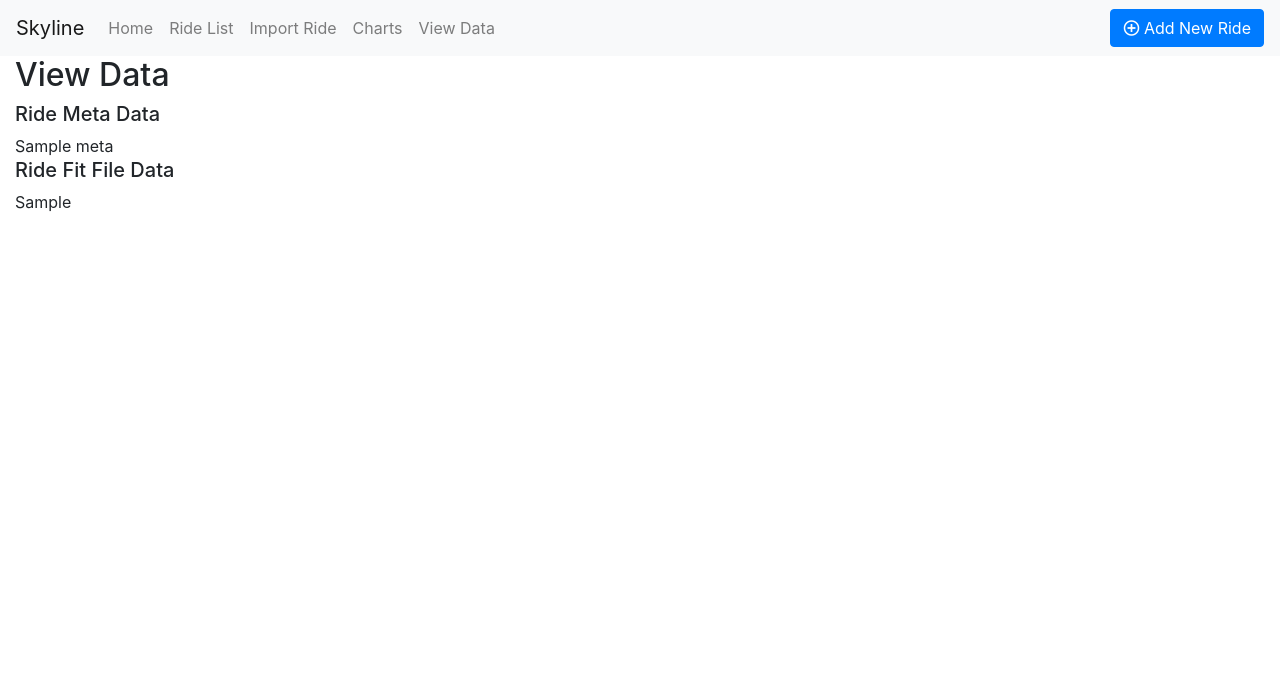
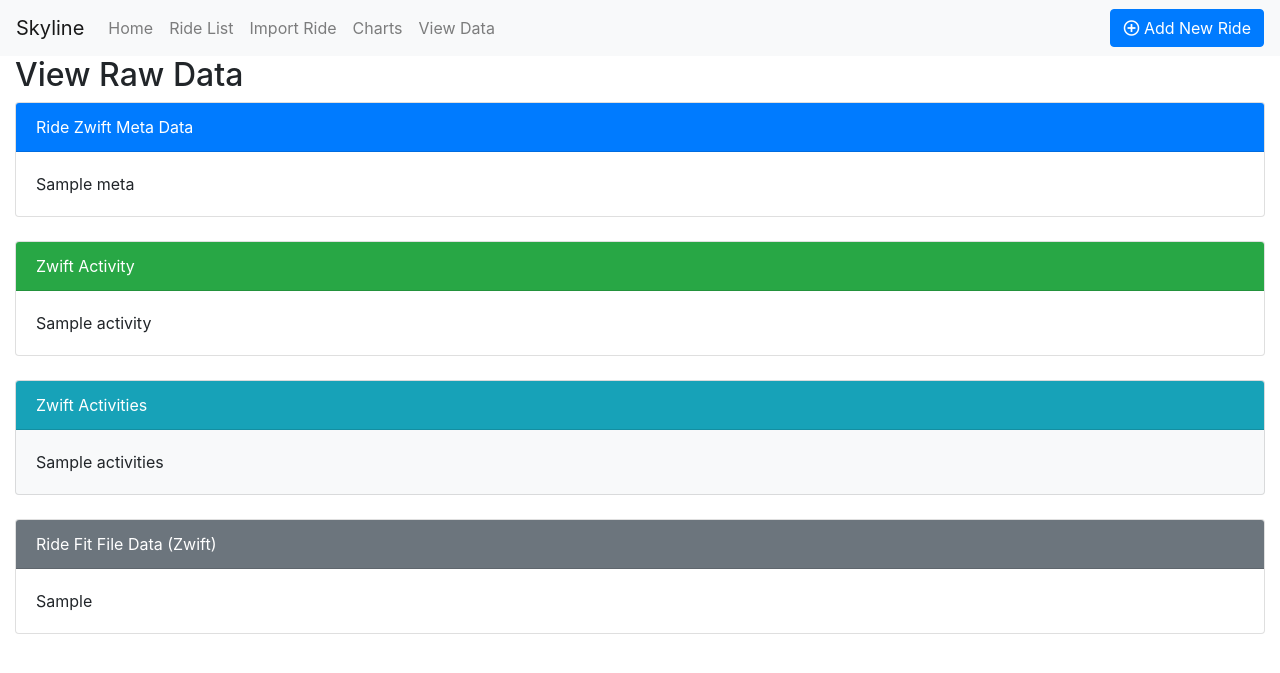
Before and after one commit to timpandrews/skyline, a Django app: template rides/templates/rides/view_data.html in a window 1280 px wide. Shown: the top 673 px of the page. Run offline with Django 3.2, Linux system fonts and the light colour scheme; the template is opened without the code that fills it: most values are stand-ins (such as "Sample title", 1, 10 or a date in 2020); some libraries are stand-ins or nearby versions.

Commit message:
Misc. improvements to view_data page

```diff
--- a/rides/templates/rides/view_data.html
+++ b/rides/templates/rides/view_data.html
@@ -1,10 +1,42 @@
 {% extends 'rides/base.html' %}
 
 {% block content %}
-    <h2>View Data</h2>
-    <h5>Ride Meta Data</h5>
-    {{ context.meta }}
-    <h5>Ride Fit File Data</h5>
-    {{ context.fit_data }}
+    <h2>View Raw Data</h2>
+    <div class="card">
+        <div class="card-header bg-primary text-white">
+            Ride Zwift Meta Data
+        </div>
+        <div class="card-body">
+            <p class="card-text">{{ context.meta }}</p>
+        </div>
+    </div>
+    <br>
+    <div class="card">
+        <div class="card-header bg-success text-white">
+            Zwift Activity
+        </div>
+        <div class="card-body">
+            <p class="card-text">{{ context.activity }}</p>
+        </div>
+    </div>
+    <br>
+    <div class="card bg-light">
+        <div class="card-header bg-info text-white">
+            Zwift Activities
+        </div>
+        <div class="card-body">
+            <p class="card-text">{{ context.activities }}</p>
+        </div>
+    </div>
+    <br>
+    <div class="card">
+        <div class="card-header bg-secondary text-white">
+            Ride Fit File Data (Zwift)
+        </div>
+        <div class="card-body">
+            <p class="card-text">{{ context.fit_data }}</p>
+        </div>
+    </div>
+
 
 {% endblock %}
--- a/rides/views.py
+++ b/rides/views.py
@@ -1,5 +1,6 @@
 from django.contrib import messages
 from django.shortcuts import render, get_object_or_404, redirect
+import json
 import requests
 from datetime import datetime, timedelta, date
 from rides.models import Ride
@@ -161,7 +162,6 @@ def view_data(request):
         'meta': meta,
         'fit_data': fit_data,
     }
-    print(activities)
 
     return render(request, 'rides/view_data.html', {'context': context})
 
```
Also changed, not shown: db.sqlite3.
